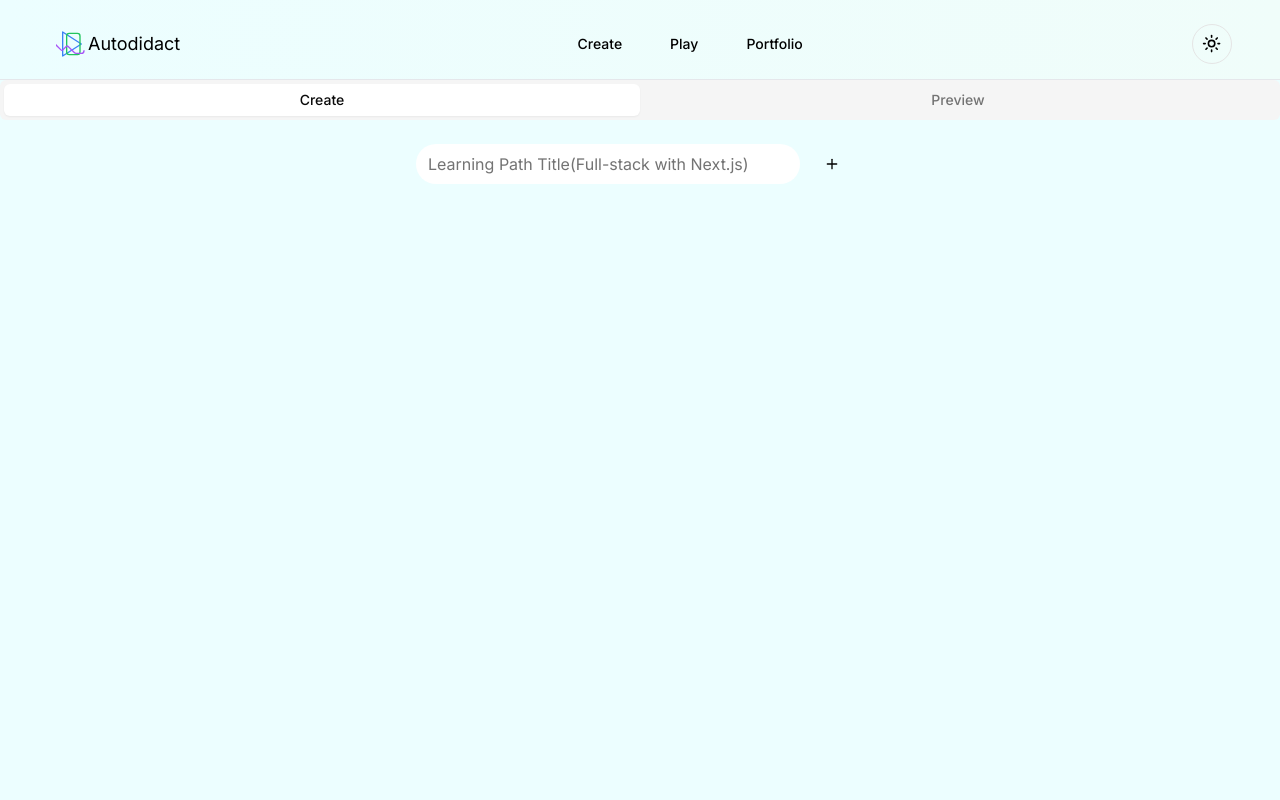
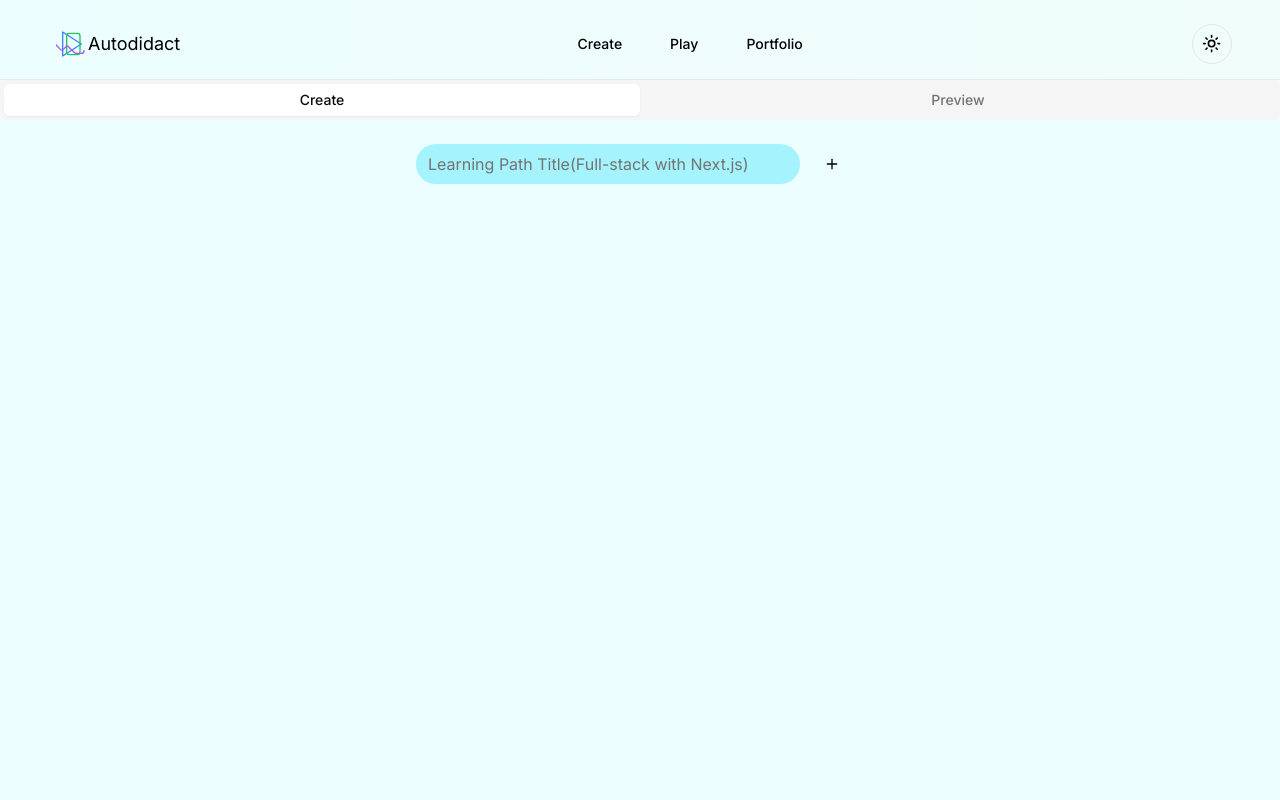
Before and after one commit to san-poon/nexus-adept, a Next.js app: page /feature-category-hierarchy/create in a window 1280 px wide. Shown: the top 800 px of the page. Built offline with nearby package versions, Linux system fonts and the light colour scheme.

Commit message:
Add colors to input form for light theme

```diff
--- a/app/feature-category-hierarchy/components/CategoryBlock.tsx
+++ b/app/feature-category-hierarchy/components/CategoryBlock.tsx
@@ -16,7 +16,7 @@ export default function CategoryBlock({ category, onChildCategoryInsert, onTitle
                 className="opacity-30 transition-opacity duration-300 hover:opacity-100"
             />
             <Input
-                className="text-base border-none focus-visible:ring-offset-0 dark:focus-visible:ring-0 focus-visible:ring-0 rounded-full"
+                className="text-base border-none focus-visible:ring-offset-0 dark:focus-visible:ring-0 focus-visible:ring-0 rounded-full bg-cyan-200"
                 type="text"
                 placeholder={`Level ${level}`}
                 value={category.title}
--- a/app/feature-category-hierarchy/components/HierarchyTitle.tsx
+++ b/app/feature-category-hierarchy/components/HierarchyTitle.tsx
@@ -7,7 +7,8 @@ export default function HierarchyRootTitle({ category, onCategoryInsert, onTitle
     return (
         <div className=" flex-grow max-w-md my-2 md:my-3 flex py-1 rounded-full">
             <Input
-                className=" rounded-full text-base border-none focus-visible:ring-offset-0 dark:focus-visible:ring-0 focus-visible:ring-0 "
+                autoFocus
+                className=" bg-cyan-200 rounded-full text-base border-none focus-visible:ring-offset-0 dark:focus-visible:ring-0 focus-visible:ring-0 "
                 type="text"
                 placeholder="Learning Path Title(Full-stack with Next.js)"
                 value={category.title}
```
